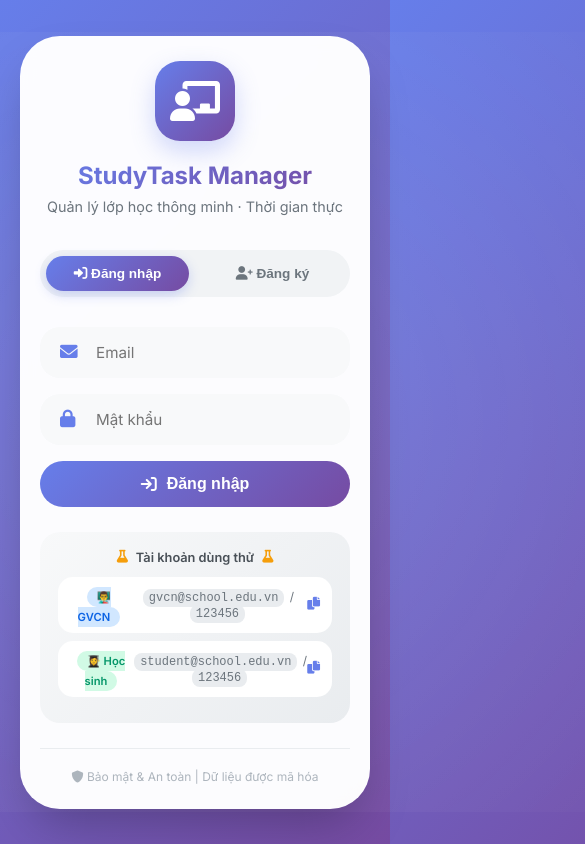
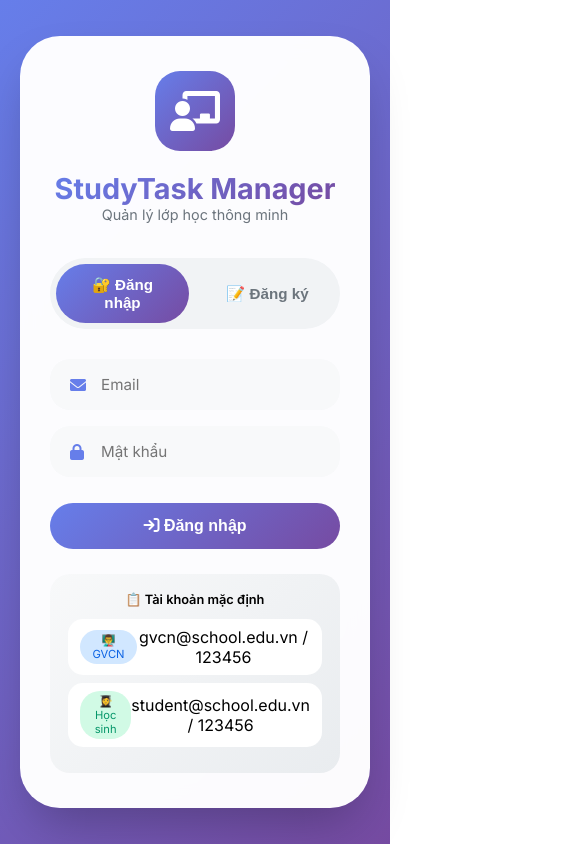
Before and after one commit to khoahocvietnam/studytask-manager, a website: page index.html in a window 390 px wide. Shown: the top 844 px of the page, 585 px wide, since content can reach past the window. Drawn offline with Linux system fonts and the light colour scheme.

Commit message:
index.html

```diff
--- a/index.html
+++ b/index.html
@@ -7,12 +7,7 @@
     <link href="https://fonts.googleapis.com/css2?family=Inter:wght@300;400;500;600;700;800&display=swap" rel="stylesheet">
     <link rel="stylesheet" href="https://cdnjs.cloudflare.com/ajax/libs/font-awesome/6.0.0-beta3/css/all.min.css">
     <style>
-        * {
-            margin: 0;
-            padding: 0;
-            box-sizing: border-box;
-        }
-
+        * { margin: 0; padding: 0; box-sizing: border-box; }
         body {
             font-family: 'Inter', sans-serif;
             background: linear-gradient(135deg, #667eea 0%, #764ba2 100%);
@@ -22,88 +17,33 @@
             justify-content: center;
             padding: 20px;
             position: relative;
-            overflow-x: hidden;
         }
-
-        /* Hiệu ứng nền động */
-        body::before {
-            content: '';
-            position: absolute;
-            width: 200%;
-            height: 200%;
-            top: -50%;
-            left: -50%;
-            background: radial-gradient(circle, rgba(255,255,255,0.1) 0%, transparent 70%);
-            animation: rotate 20s linear infinite;
-            pointer-events: none;
-        }
-
-        @keyframes rotate {
-            from { transform: rotate(0deg); }
-            to { transform: rotate(360deg); }
-        }
-
-        .container {
-            max-width: 500px;
-            width: 100%;
-            margin: 0 auto;
-            position: relative;
-            z-index: 1;
-        }
-
-        /* Card chính */
+        .container { max-width: 500px; width: 100%; margin: 0 auto; }
         .auth-card {
-            background: rgba(255, 255, 255, 0.98);
+            background: rgba(255,255,255,0.98);
             backdrop-filter: blur(10px);
             border-radius: 40px;
             padding: 35px 30px;
-            box-shadow: 0 25px 50px -12px rgba(0, 0, 0, 0.25);
-            transition: transform 0.3s ease;
+            box-shadow: 0 25px 50px -12px rgba(0,0,0,0.25);
         }
-
-        .auth-card:hover {
-            transform: translateY(-5px);
-        }
-
-        /* Header */
-        .auth-header {
-            text-align: center;
-            margin-bottom: 35px;
-        }
-
+        .auth-header { text-align: center; margin-bottom: 35px; }
         .logo-icon {
-            width: 80px;
-            height: 80px;
+            width: 80px; height: 80px;
             background: linear-gradient(135deg, #667eea, #764ba2);
             border-radius: 25px;
             display: flex;
             align-items: center;
             justify-content: center;
             margin: 0 auto 20px;
-            box-shadow: 0 10px 25px rgba(102, 126, 234, 0.3);
         }
-
-        .logo-icon i {
-            font-size: 2.5rem;
-            color: white;
-        }
-
+        .logo-icon i { font-size: 2.5rem; color: white; }
         .auth-header h1 {
             font-size: 1.8rem;
             font-weight: 700;
             background: linear-gradient(135deg, #667eea, #764ba2);
             -webkit-background-clip: text;
             -webkit-text-fill-color: transparent;
-            background-clip: text;
-            margin-bottom: 8px;
         }
-
-        .auth-header p {
-            color: #6c757d;
-            font-size: 0.9rem;
-        }
-
-        /* Tabs */
         .auth-tabs {
             display: flex;
             gap: 12px;
@@ -112,7 +52,6 @@
             padding: 6px;
             border-radius: 60px;
         }
-
         .tab-btn {
             flex: 1;
             padding: 12px 20px;
@@ -125,28 +64,16 @@
             transition: all 0.3s ease;
             color: #6c757d;
         }
-
         .tab-btn.active {
             background: linear-gradient(135deg, #667eea, #764ba2);
             color: white;
-            box-shadow: 0 4px 12px rgba(102, 126, 234, 0.3);
         }
-
-        /* Form */
-        .auth-form {
-            display: none;
-            animation: fadeIn 0.4s ease;
-        }
-
-        .auth-form.active {
-            display: block;
-        }
-
+        .auth-form { display: none; animation: fadeIn 0.4s ease; }
+        .auth-form.active { display: block; }
         @keyframes fadeIn {
             from { opacity: 0; transform: translateY(10px); }
             to { opacity: 1; transform: translateY(0); }
         }
-
         .form-group {
             display: flex;
             align-items: center;
@@ -155,24 +82,14 @@
             border-radius: 20px;
             padding: 14px 18px;
             margin-bottom: 16px;
-            transition: all 0.3s ease;
             border: 2px solid transparent;
         }
-
         .form-group:focus-within {
             border-color: #667eea;
             background: white;
-            box-shadow: 0 0 0 4px rgba(102, 126, 234, 0.1);
         }
-
-        .form-group i {
-            color: #667eea;
-            font-size: 1.1rem;
-            width: 24px;
-        }
-
-        .form-group input,
-        .form-group select {
+        .form-group i { color: #667eea; width: 24px; }
+        .form-group input, .form-group select {
             flex: 1;
             border: none;
             background: none;
@@ -180,12 +97,6 @@
             outline: none;
             font-family: 'Inter', sans-serif;
         }
-
-        .form-group select {
-            cursor: pointer;
-        }
-
-        /* Nút bấm */
         .btn-primary {
             width: 100%;
             padding: 14px;
@@ -196,24 +107,8 @@
             font-size: 1rem;
             font-weight: 600;
             cursor: pointer;
-            transition: all 0.3s ease;
             margin-top: 10px;
-            display: flex;
-            align-items: center;
-            justify-content: center;
-            gap: 10px;
         }
-
-        .btn-primary:hover {
-            transform: translateY(-2px);
-            box-shadow: 0 8px 25px rgba(102, 126, 234, 0.4);
-        }
-
-        .btn-primary:active {
-            transform: translateY(0);
-        }
-
-        /* Demo accounts */
         .demo-accounts {
             margin-top: 25px;
             padding: 18px;
@@ -221,22 +116,7 @@
             border-radius: 20px;
             text-align: center;
         }
-
-        .demo-title {
-            font-size: 0.8rem;
-            font-weight: 600;
-            color: #495057;
-            margin-bottom: 12px;
-            display: flex;
-            align-items: center;
-            justify-content: center;
-            gap: 8px;
-        }
-
-        .demo-title i {
-            color: #f59e0b;
-        }
-
+        .demo-title { font-size: 0.8rem; font-weight: 600; margin-bottom: 12px; }
         .demo-account-item {
             display: flex;
             align-items: center;
@@ -246,71 +126,28 @@
             border-radius: 15px;
             margin-bottom: 8px;
             cursor: pointer;
-            transition: all 0.2s;
         }
-
-        .demo-account-item:hover {
-            transform: translateX(5px);
-            background: #f1f3f5;
-        }
-
         .demo-role {
             font-size: 0.7rem;
             padding: 3px 10px;
             border-radius: 20px;
-            font-weight: 600;
         }
-
-        .demo-role.teacher {
-            background: #d1e7ff;
-            color: #0c63e4;
+        .demo-role.teacher { background: #d1e7ff; color: #0c63e4; }
+        .demo-role.student { background: #d1fae5; color: #059669; }
+        .custom-notification {
+            position: fixed;
+            bottom: 20px;
+            left: 20px;
+            right: 20px;
+            padding: 14px 20px;
+            border-radius: 20px;
+            text-align: center;
+            z-index: 1001;
+            animation: slideUp 0.3s ease;
         }
-
-        .demo-role.student {
-            background: #d1fae5;
-            color: #059669;
-        }
-
-        .demo-info {
-            font-size: 0.75rem;
-            color: #6c757d;
-        }
-
-        .demo-info span {
-            font-family: monospace;
-            background: #e9ecef;
-            padding: 2px 6px;
-            border-radius: 8px;
-            margin: 0 2px;
-        }
-
-        /* Footer */
-        .auth-footer {
-            text-align: center;
-            margin-top: 25px;
-            padding-top: 20px;
-            border-top: 1px solid #e9ecef;
-        }
-
-        .auth-footer p {
-            font-size: 0.75rem;
-            color: #adb5bd;
-        }
-
-        /* Responsive */
-        @media (max-width: 480px) {
-            .auth-card {
-                padding: 25px 20px;
-            }
-
-            .auth-header h1 {
-                font-size: 1.5rem;
-            }
-
-            .tab-btn {
-                padding: 10px 15px;
-                font-size: 0.85rem;
-            }
+        @keyframes slideUp {
+            from { transform: translateY(100px); opacity: 0; }
+            to { transform: translateY(0); opacity: 1; }
         }
     </style>
 </head>
@@ -318,100 +155,96 @@
     <div class="container">
         <div class="auth-card">
             <div class="auth-header">
-                <div class="logo-icon">
-                    <i class="fas fa-chalkboard-user"></i>
-                </div>
+                <div class="logo-icon"><i class="fas fa-chalkboard-user"></i></div>
                 <h1>StudyTask Manager</h1>
-                <p>Quản lý lớp học thông minh · Thời gian thực</p>
+                <p style="color:#6c757d; font-size:0.9rem;">Quản lý lớp học thông minh</p>
             </div>
 
             <div class="auth-tabs">
-                <button class="tab-btn active" onclick="switchTab('login')">
-                    <i class="fas fa-sign-in-alt"></i> Đăng nhập
-                </button>
-                <button class="tab-btn" onclick="switchTab('register')">
-                    <i class="fas fa-user-plus"></i> Đăng ký
-                </button>
+                <button class="tab-btn active" onclick="switchTab('login')">🔐 Đăng nhập</button>
+                <button class="tab-btn" onclick="switchTab('register')">📝 Đăng ký</button>
             </div>
 
             <!-- ĐĂNG NHẬP -->
             <div id="loginForm" class="auth-form active">
-                <div class="form-group">
-                    <i class="fas fa-envelope"></i>
-                    <input type="email" id="loginEmail" placeholder="Email">
-                </div>
-                <div class="form-group">
-                    <i class="fas fa-lock"></i>
-                    <input type="password" id="loginPassword" placeholder="Mật khẩu">
-                </div>
-                <button class="btn-primary" onclick="handleLogin()">
-                    <i class="fas fa-arrow-right-to-bracket"></i> Đăng nhập
-                </button>
+                <div class="form-group"><i class="fas fa-envelope"></i><input type="email" id="loginEmail" placeholder="Email"></div>
+                <div class="form-group"><i class="fas fa-lock"></i><input type="password" id="loginPassword" placeholder="Mật khẩu"></div>
+                <button class="btn-primary" onclick="handleLogin()"><i class="fas fa-arrow-right-to-bracket"></i> Đăng nhập</button>
 
                 <div class="demo-accounts">
-                    <div class="demo-title">
-                        <i class="fas fa-flask"></i> Tài khoản dùng thử
-                        <i class="fas fa-flask"></i>
+                    <div class="demo-title">📋 Tài khoản mặc định</div>
+                    <div class="demo-account-item" onclick="fillDemo('gvcn@school.edu.vn', '123456')">
+                        <span class="demo-role teacher">👨‍🏫 GVCN</span>
+                        <span>gvcn@school.edu.vn / 123456</span>
                     </div>
-                    <div class="demo-account-item" onclick="fillDemo('teacher')">
-                        <div>
-                            <span class="demo-role teacher">👨‍🏫 GVCN</span>
-                        </div>
-                        <div class="demo-info">
-                            <span>gvcn@school.edu.vn</span> / <span>123456</span>
-                        </div>
-                        <i class="fas fa-copy" style="color:#667eea; font-size:0.8rem;"></i>
-                    </div>
-                    <div class="demo-account-item" onclick="fillDemo('student')">
-                        <div>
-                            <span class="demo-role student">👩‍🎓 Học sinh</span>
-                        </div>
-                        <div class="demo-info">
-                            <span>student@school.edu.vn</span> / <span>123456</span>
-                        </div>
-                        <i class="fas fa-copy" style="color:#667eea; font-size:0.8rem;"></i>
+                    <div class="demo-account-item" onclick="fillDemo('student@school.edu.vn', '123456')">
+                        <span class="demo-role student">👩‍🎓 Học sinh</span>
+                        <span>student@school.edu.vn / 123456</span>
                     </div>
                 </div>
             </div>
 
             <!-- ĐĂNG KÝ -->
             <div id="registerForm" class="auth-form">
-                <div class="form-group">
-                    <i class="fas fa-user"></i>
-                    <input type="text" id="regName" placeholder="Họ và tên">
-                </div>
-                <div class="form-group">
-                    <i class="fas fa-envelope"></i>
-                    <input type="email" id="regEmail" placeholder="Email">
-                </div>
-                <div class="form-group">
-                    <i class="fas fa-lock"></i>
-                    <input type="password" id="regPassword" placeholder="Mật khẩu (tối thiểu 6 ký tự)">
-                </div>
-                <div class="form-group">
-                    <i class="fas fa-user-tag"></i>
+                <div class="form-group"><i class="fas fa-user"></i><input type="text" id="regName" placeholder="Họ và tên"></div>
+                <div class="form-group"><i class="fas fa-envelope"></i><input type="email" id="regEmail" placeholder="Email"></div>
+                <div class="form-group"><i class="fas fa-lock"></i><input type="password" id="regPassword" placeholder="Mật khẩu (6 ký tự)"></div>
+                <div class="form-group"><i class="fas fa-user-tag"></i>
                     <select id="regRole">
                         <option value="teacher">👨‍🏫 Giáo viên chủ nhiệm</option>
                         <option value="student">👩‍🎓 Học sinh</option>
                     </select>
                 </div>
-                <div class="form-group" id="classCodeGroup" style="display: none;">
-                    <i class="fas fa-qrcode"></i>
-                    <input type="text" id="regClassCode" placeholder="Nhập mã lớp (GVCN cung cấp)">
-                </div>
-                <button class="btn-primary" onclick="handleRegister()">
-                    <i class="fas fa-user-plus"></i> Đăng ký
-                </button>
-            </div>
-
-            <div class="auth-footer">
-                <p><i class="fas fa-shield-alt"></i> Bảo mật & An toàn | Dữ liệu được mã hóa</p>
+                <div class="form-group" id="classCodeGroup" style="display:none;"><i class="fas fa-qrcode"></i><input type="text" id="regClassCode" placeholder="Mã lớp (GVCN cung cấp)"></div>
+                <button class="btn-primary" onclick="handleRegister()"><i class="fas fa-user-plus"></i> Đăng ký</button>
             </div>
         </div>
     </div>
 
     <script>
-        // Chuyển tab
+        // ==================== KHỞI TẠO DỮ LIỆU ====================
+        // Lấy danh sách người dùng từ localStorage hoặc tạo mới
+        let users = JSON.parse(localStorage.getItem('studytask_users')) || [];
+
+        // Tạo tài khoản mặc định nếu chưa có
+        if (users.length === 0) {
+            users = [
+                {
+                    id: '1',
+                    name: 'Cô Nguyễn Thị B',
+                    email: 'gvcn@school.edu.vn',
+                    password: '123456',
+                    role: 'teacher',
+                    classId: 'LOP10A1',
+                    createdAt: new Date().toISOString()
+                },
+                {
+                    id: '2',
+                    name: 'Nguyễn Văn A',
+                    email: 'student@school.edu.vn',
+                    password: '123456',
+                    role: 'student',
+                    classId: 'LOP10A1',
+                    createdAt: new Date().toISOString()
+                }
+            ];
+            localStorage.setItem('studytask_users', JSON.stringify(users));
+        }
+
+        // ==================== HÀM CHỨC NĂNG ====================
+        function showNotification(message, type = 'success') {
+            const oldNotif = document.querySelector('.custom-notification');
+            if (oldNotif) oldNotif.remove();
+
+            const notif = document.createElement('div');
+            notif.className = 'custom-notification';
+            notif.style.background = type === 'error' ? '#e74c3c' : '#27ae60';
+            notif.style.color = 'white';
+            notif.innerHTML = (type === 'error' ? '❌ ' : '✅ ') + message;
+            document.body.appendChild(notif);
+            setTimeout(() => notif.remove(), 3000);
+        }
+
         function switchTab(tab) {
             const loginForm = document.getElementById('loginForm');
             const registerForm = document.getElementById('registerForm');
@@ -430,7 +263,7 @@
             }
         }
 
-        // Hiển thị ô nhập mã lớp khi chọn Học sinh
+        // Theo dõi role để hiện/ẩn mã lớp
         const roleSelect = document.getElementById('regRole');
         if (roleSelect) {
             roleSelect.addEventListener('change', function() {
@@ -440,21 +273,15 @@
         }
 
         // Điền tài khoản demo
-        function fillDemo(type) {
-            if (type === 'teacher') {
-                document.getElementById('loginEmail').value = 'gvcn@school.edu.vn';
-                document.getElementById('loginPassword').value = '123456';
-            } else {
-                document.getElementById('loginEmail').value = 'student@school.edu.vn';
-                document.getElementById('loginPassword').value = '123456';
-            }
-            // Chuyển sang tab đăng nhập
-            switchTab('login');
+        function fillDemo(email, password) {
+            document.getElementById('loginEmail').value = email;
+            document.getElementById('loginPassword').value = password;
+            showNotification('Đã điền thông tin đăng nhập!');
         }
 
-        // Xử lý đăng nhập
-        async function handleLogin() {
-            const email = document.getElementById('loginEmail').value;
+        // XỬ LÝ ĐĂNG NHẬP
+        function handleLogin() {
+            const email = document.getElementById('loginEmail').value.trim();
             const password = document.getElementById('loginPassword').value;
 
             if (!email || !password) {
@@ -462,49 +289,38 @@
                 return;
             }
 
-            showNotification('Đang đăng nhập...', 'info');
+            // Tìm user trong danh sách
+            const user = users.find(u => u.email === email && u.password === password);
 
-            // Demo: Giả lập đăng nhập (sẽ thay bằng API thật sau)
+            if (!user) {
+                showNotification('Sai email hoặc mật khẩu!', 'error');
+                return;
+            }
+
+            // Lưu thông tin user đã đăng nhập
+            const { password: _, ...userWithoutPassword } = user;
+            localStorage.setItem('currentUser', JSON.stringify(userWithoutPassword));
+
+            showNotification('Đăng nhập thành công! Đang chuyển hướng...');
+
             setTimeout(() => {
-                if (email === 'gvcn@school.edu.vn' && password === '123456') {
-                    localStorage.setItem('user', JSON.stringify({
-                        id: '1',
-                        name: 'Cô Nguyễn Thị B',
-                        email: email,
-                        role: 'teacher'
-                    }));
-                    showNotification('Đăng nhập thành công! Đang chuyển hướng...', 'success');
-                    setTimeout(() => {
-                        window.location.href = 'teacher.html';
-                    }, 1000);
+                if (user.role === 'teacher') {
+                    window.location.href = 'teacher.html';
+                } else {
+                    window.location.href = 'student.html';
                 }
-                else if (email === 'student@school.edu.vn' && password === '123456') {
-                    localStorage.setItem('user', JSON.stringify({
-                        id: '2',
-                        name: 'Nguyễn Văn A',
-                        email: email,
-                        role: 'student',
-                        classId: 'LOP10A1'
-                    }));
-                    showNotification('Đăng nhập thành công! Đang chuyển hướng...', 'success');
-                    setTimeout(() => {
-                        window.location.href = 'student.html';
-                    }, 1000);
-                }
-                else {
-                    showNotification('Sai email hoặc mật khẩu!', 'error');
-                }
-            }, 500);
+            }, 1000);
         }
 
-        // Xử lý đăng ký
-        async function handleRegister() {
-            const name = document.getElementById('regName').value;
-            const email = document.getElementById('regEmail').value;
+        // XỬ LÝ ĐĂNG KÝ
+        function handleRegister() {
+            const name = document.getElementById('regName').value.trim();
+            const email = document.getElementById('regEmail').value.trim();
             const password = document.getElementById('regPassword').value;
             const role = document.getElementById('regRole').value;
-            const classCode = document.getElementById('regClassCode').value;
+            const classCode = document.getElementById('regClassCode').value.trim();
 
+            // Kiểm tra thông tin
             if (!name || !email || !password) {
                 showNotification('Vui lòng nhập đầy đủ thông tin!', 'error');
                 return;
@@ -520,75 +336,36 @@
                 return;
             }
 
-            showNotification('Đăng ký thành công! Vui lòng đăng nhập.', 'success');
+            // Kiểm tra email đã tồn tại
+            const existingUser = users.find(u => u.email === email);
+            if (existingUser) {
+                showNotification('Email đã được đăng ký!', 'error');
+                return;
+            }
+
+            // Tạo tài khoản mới
+            const newUser = {
+                id: Date.now().toString(),
+                name: name,
+                email: email,
+                password: password,
+                role: role,
+                classId: role === 'student' ? classCode : `LOP${Date.now().toString().slice(-4)}`,
+                createdAt: new Date().toISOString()
+            };
+
+            users.push(newUser);
+            localStorage.setItem('studytask_users', JSON.stringify(users));
+
+            showNotification('Đăng ký thành công! Vui lòng đăng nhập.');
 
             // Chuyển sang tab đăng nhập và điền email
             setTimeout(() => {
                 switchTab('login');
                 document.getElementById('loginEmail').value = email;
+                document.getElementById('loginPassword').value = '';
             }, 1500);
         }
-
-        // Thông báo đẹp
-        function showNotification(message, type = 'info') {
-            // Xóa thông báo cũ nếu có
-            const oldNotif = document.querySelector('.custom-notification');
-            if (oldNotif) oldNotif.remove();
-
-            const notif = document.createElement('div');
-            notif.className = 'custom-notification';
-
-            let bgColor = '#3498db';
-            let icon = 'ℹ️';
-            if (type === 'success') {
-                bgColor = '#27ae60';
-                icon = '✅';
-            } else if (type === 'error') {
-                bgColor = '#e74c3c';
-                icon = '❌';
-            } else if (type === 'warning') {
-                bgColor = '#f39c12';
-                icon = '⚠️';
-            }
-
-            notif.style.cssText = `
-                position: fixed;
-                bottom: 20px;
-                left: 20px;
-                right: 20px;
-                background: ${bgColor};
-                color: white;
-                padding: 14px 20px;
-                border-radius: 20px;
-                text-align: center;
-                font-size: 0.9rem;
-                font-weight: 500;
-                z-index: 1000;
-                animation: slideUp 0.3s ease;
-                box-shadow: 0 4px 15px rgba(0,0,0,0.2);
-            `;
-            notif.innerHTML = `${icon} ${message}`;
-            document.body.appendChild(notif);
-
-            setTimeout(() => {
-                notif.style.animation = 'slideDown 0.3s ease';
-                setTimeout(() => notif.remove(), 300);
-            }, 3000);
-        }
-
-        // Thêm animation cho thông báo
-        const style = document.createElement('style');
-        style.textContent = `
-            @keyframes slideUp {
-                from { transform: translateY(100px); opacity: 0; }
-                to { transform: translateY(0); opacity: 1; }
-            }
-            @keyframes slideDown {
-                from { transform: translateY(0); opacity: 1; }
-                to { transform: translateY(100px); opacity: 0; }
-            }
-        `;
-        document.head.appendChild(style);
     </script>
 </body>
 </html>
```
